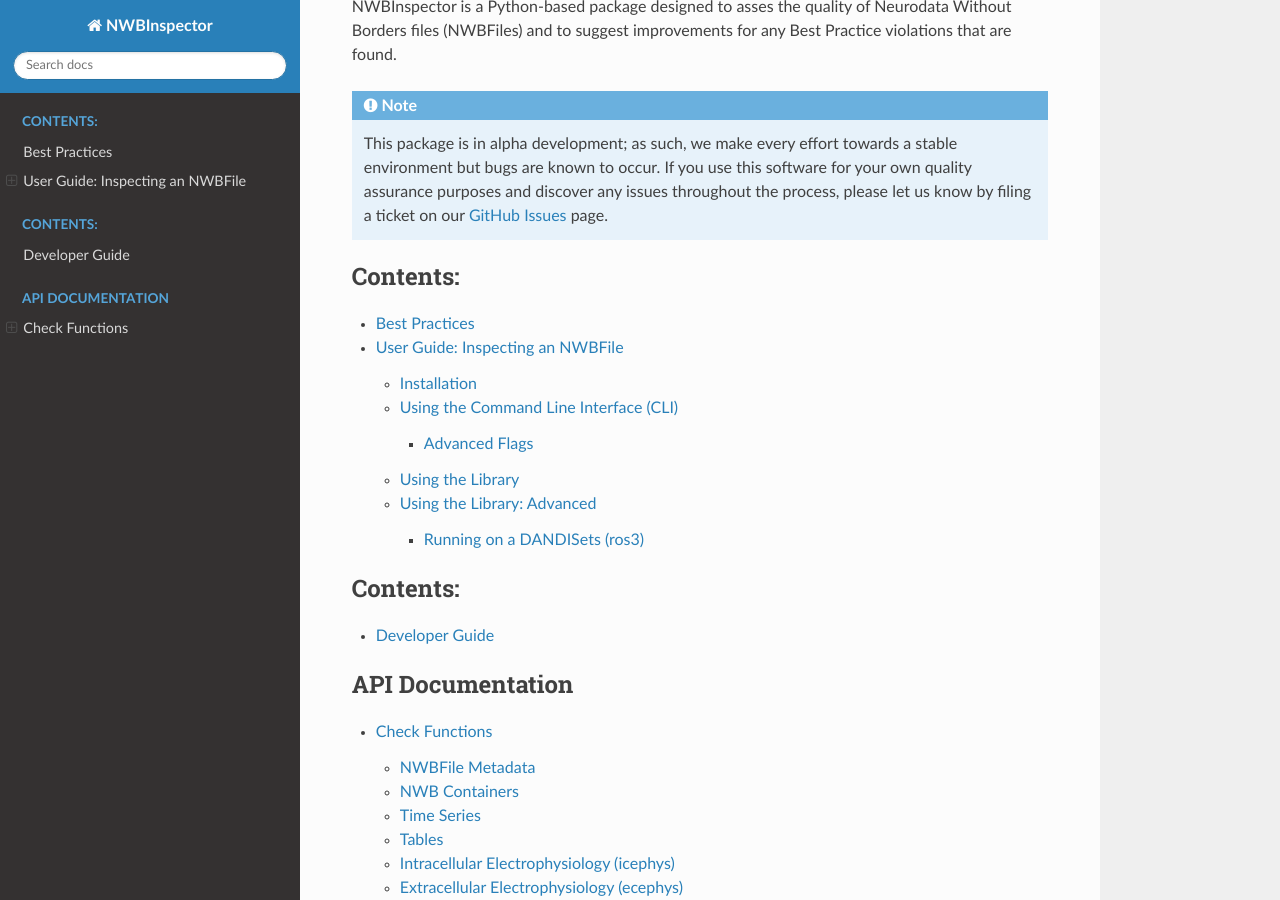
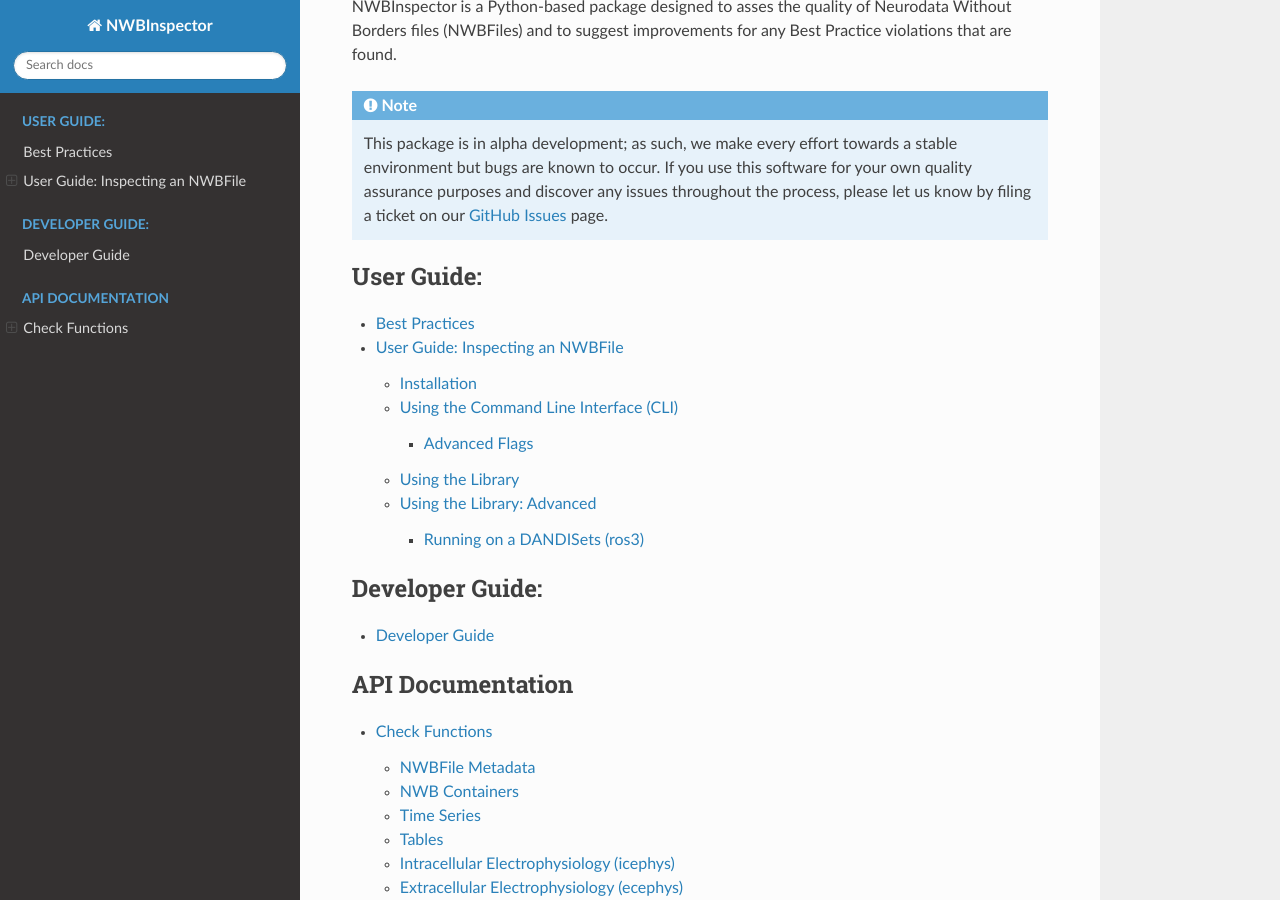
Before and after one commit to NeurodataWithoutBorders/nwbinspector, a Sphinx documentation site: the page built from docs/index.rst, in a window 1280 px wide and 900 px high, scrolled down 540 px. Built offline with Sphinx 7.4.7 and the Read the Docs theme 2.0.0, drawn with Linux system fonts in a browser that asks for light colours.

Commit message:
Update index.rst

```diff
--- a/docs/index.rst
+++ b/docs/index.rst
@@ -21,14 +21,14 @@
 
 .. toctree::
    :maxdepth: 3
-   :caption: Contents:
+   :caption: User Guide:
 
    best_practices
    user_guide
 
 .. toctree::
    :maxdepth: 2
-   :caption: Contents:
+   :caption: Developer Guide:
 
    developer_guide
 
```
